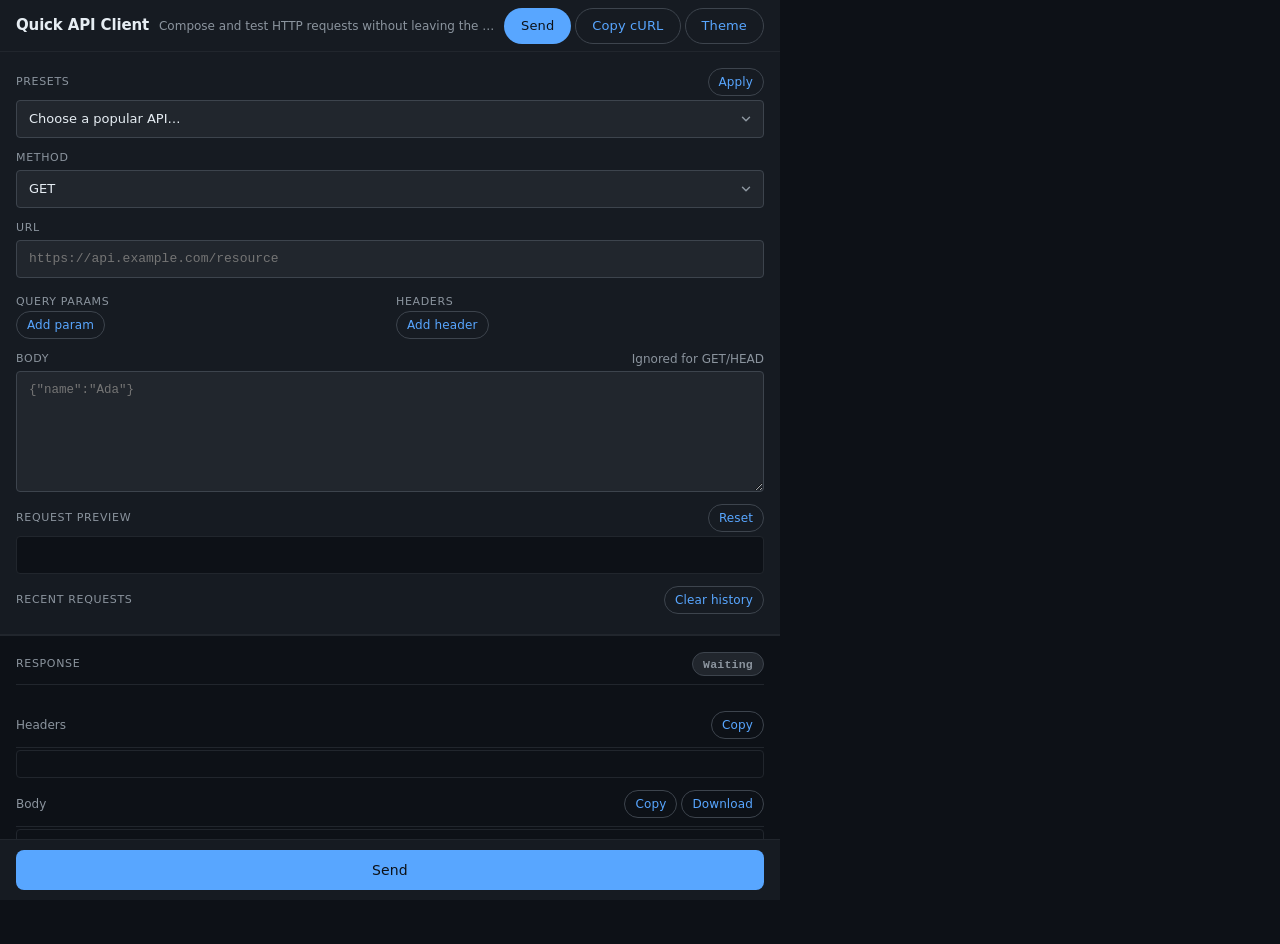
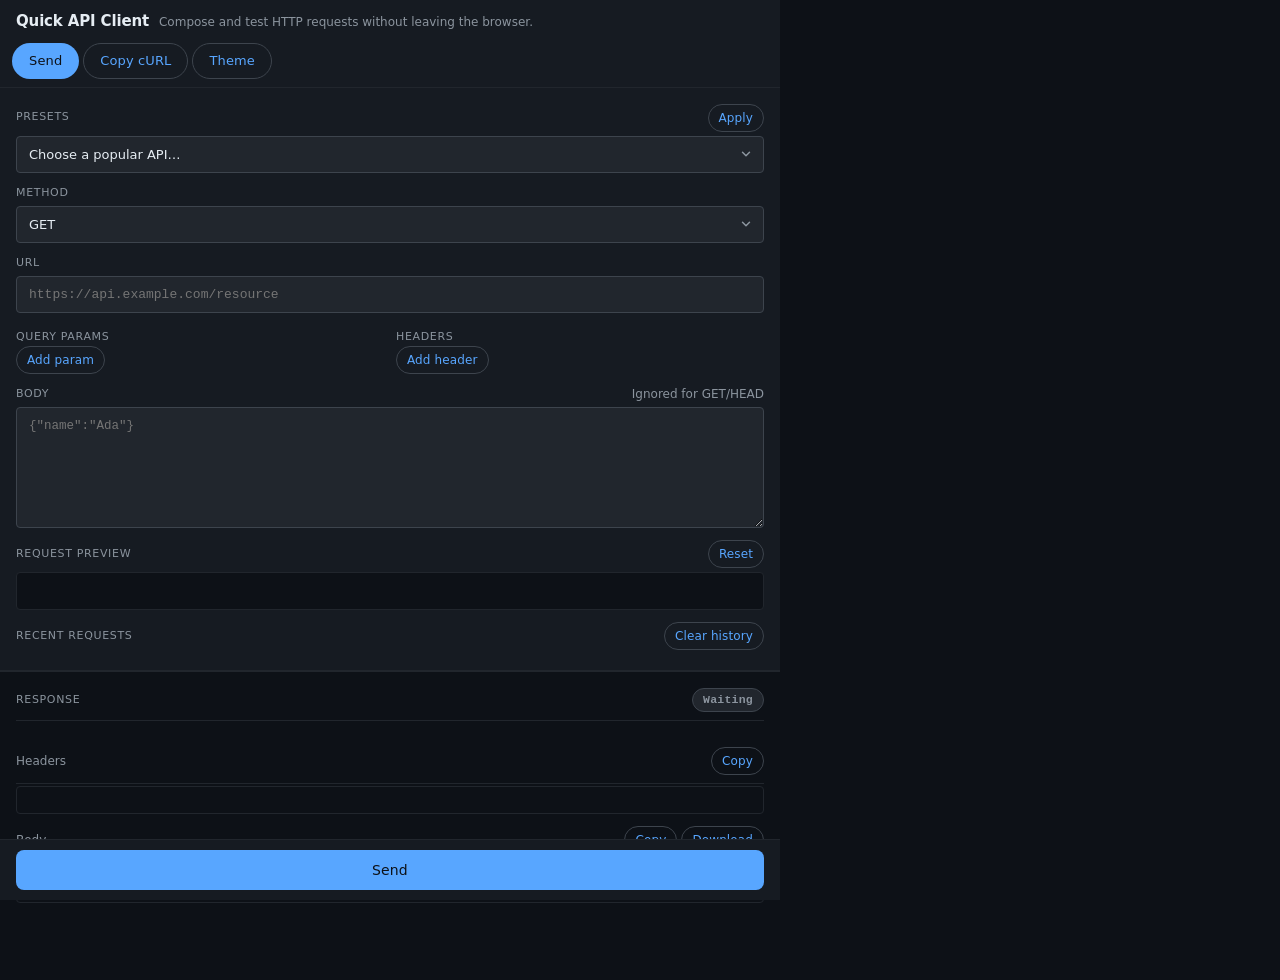

Refactor code structure for improved readability and maintainability

--- a/popup.css
+++ b/popup.css
@@ -169,14 +169,10 @@ body {
   flex-direction: column;
 }
 
-/* ── Top App Bar — M3 small ──────────────────────────────────────────────── */
+/* ── Top App Bar — two-row M3 header ────────────────────────────────────── */
 .top {
   display: flex;
-  align-items: center;
-  justify-content: space-between;
-  gap: 8px;
-  padding: 0 16px;
-  height: 52px;
+  flex-direction: column;
   background: var(--md-sys-color-surface);
   border-bottom: 1px solid var(--md-sys-color-outline-variant);
   position: sticky;
@@ -185,12 +181,13 @@ body {
   flex-shrink: 0;
 }
 
+/* Row 1: title + subtitle */
 .top > div:first-child {
   display: flex;
   align-items: baseline;
   gap: 10px;
+  padding: 10px 16px 6px;
   min-width: 0;
-  overflow: hidden;
 }
 
 /* Eyebrow — hidden in M3 minimal layout */
@@ -202,6 +199,7 @@ h1 {
   letter-spacing: -0.01em;
   color: var(--md-sys-color-on-surface);
   white-space: nowrap;
+  flex-shrink: 0;
 }
 
 .sub {
@@ -210,15 +208,20 @@ h1 {
   white-space: nowrap;
   overflow: hidden;
   text-overflow: ellipsis;
+  min-width: 0;
 }
 
-/* ── Actions (App Bar trailing) ──────────────────────────────────────────── */
+/* Row 2: scrollable action strip */
 .actions {
   display: flex;
   align-items: center;
   gap: 4px;
-  flex-shrink: 0;
+  padding: 4px 12px 8px;
+  overflow-x: auto;
+  scrollbar-width: none;   /* Firefox */
+  -ms-overflow-style: none; /* IE/Edge */
 }
+.actions::-webkit-scrollbar { display: none; /* Chrome/Safari */ }
 
 /* ── M3 Buttons ──────────────────────────────────────────────────────────── */
 button {
@@ -870,8 +873,8 @@ p.meta { margin: 0; }
 /* ── Responsive ──────────────────────────────────────────────────────────── */
 @media (max-width: 560px) {
   body { min-width: 0; }
-  .top { height: auto; padding: 10px 12px; flex-wrap: wrap; }
-  .actions { flex-wrap: wrap; justify-content: flex-end; }
+  .top > div:first-child { padding: 8px 12px 4px; }
+  .actions { padding: 4px 8px 8px; }
   .dual { grid-template-columns: 1fr; }
   .request-bar { grid-template-columns: 100px 1fr; }
 }
